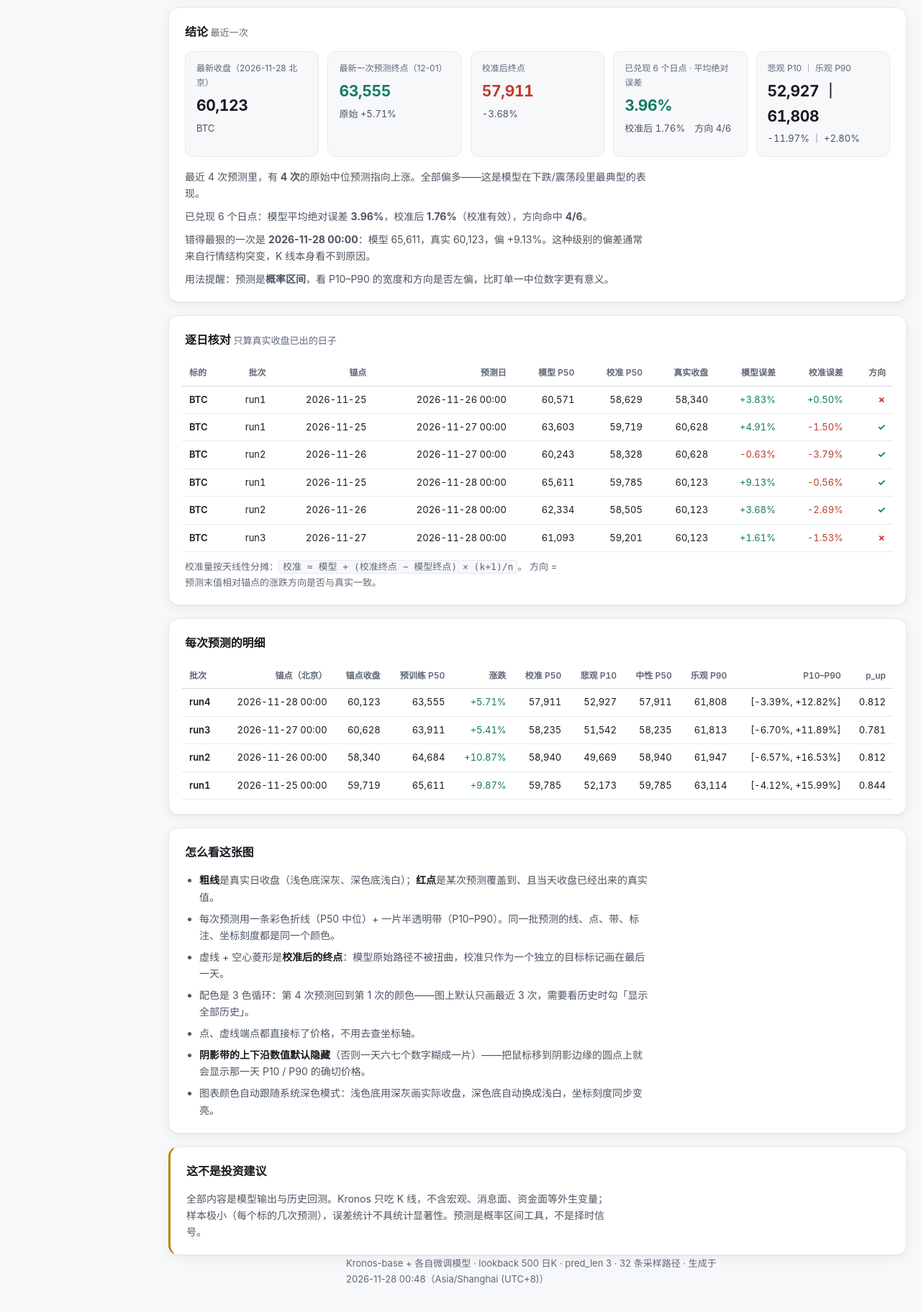
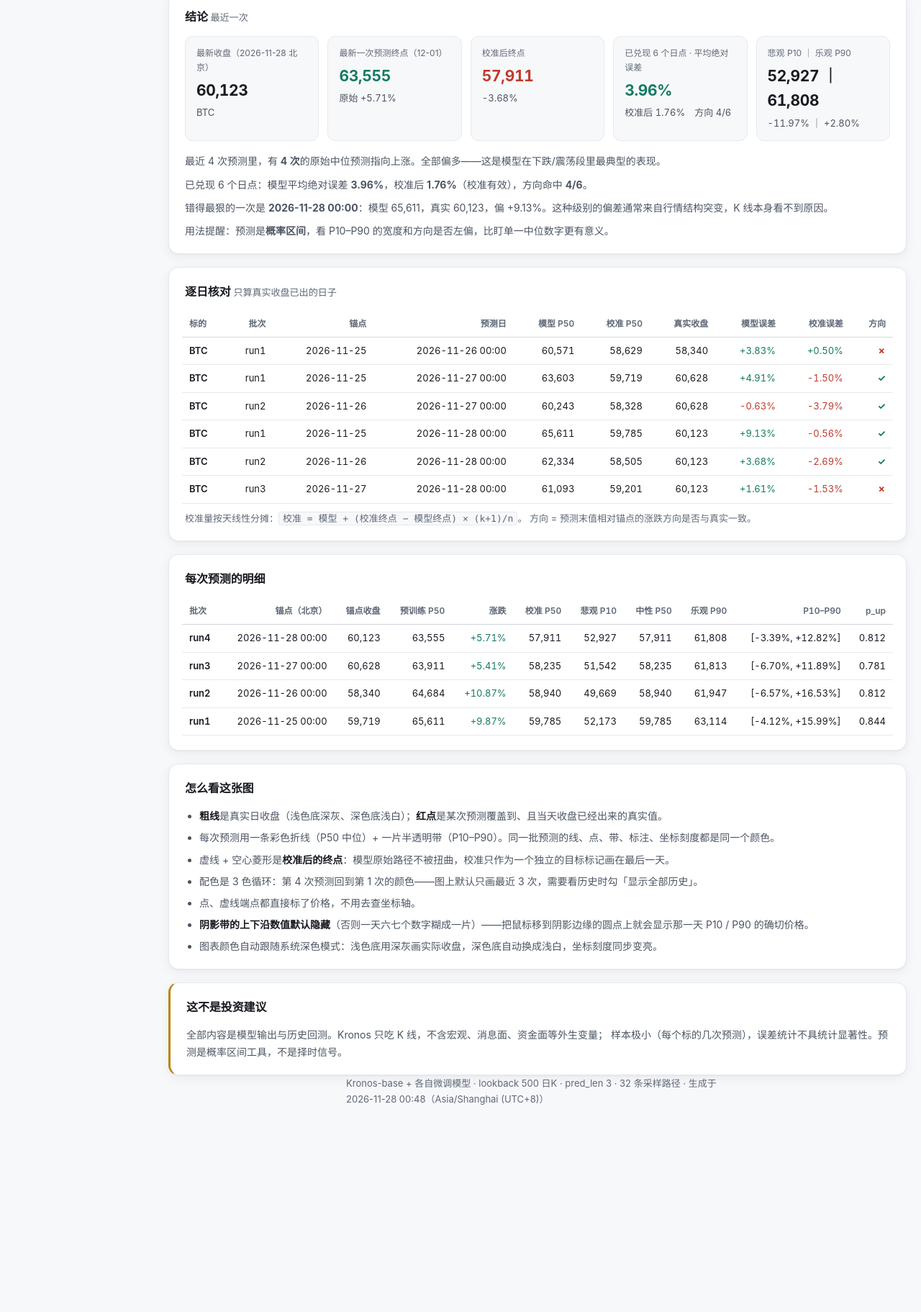
Before and after one commit to UnicornLee/kronos-rolling-forecast, a plain HTML site: page index.html in a window 1280 px wide. Shown: the part 834-2657 px from the top of the page at 72% size. After the commit the page ends 2406 px from the top, so only its background shows below. Drawn offline with Linux system fonts and the light colour scheme.

Commit message:
fix(ui): 正文铺满卡片宽度 + 表格说明列表头左对齐

```diff
--- a/assets/research.js
+++ b/assets/research.js
@@ -93,7 +93,7 @@
   /* ---------- 代理变量表 ---------- */
   function renderProxyTable(d) {
     var t = document.getElementById('proxyTable');
-    var head = '<thead><tr><th>变量</th><th>最新值</th><th>日期</th><th>当前分位</th><th>为什么值得看</th></tr></thead>';
+    var head = '<thead><tr><th>变量</th><th>最新值</th><th>日期</th><th>当前分位</th><th class="tdnote">为什么值得看</th></tr></thead>';
     var rows = PROXIES.map(function (k) {
       var m = d.meta[k] || {};
       var lt = d.latest[k] || {};
@@ -161,7 +161,7 @@
   function renderGateTable(d) {
     var t = document.getElementById('gateTable');
     var head = '<thead><tr><th>标的</th><th>直接用模型</th><th>永远 flat</th>' +
-      '<th>最优闸门</th><th>闸门后 MAPE</th><th>比模型改善</th><th>比 flat 改善</th><th>信模型占比</th></tr></thead>';
+      '<th class="tdnote">最优闸门</th><th>闸门后 MAPE</th><th>比模型改善</th><th>比 flat 改善</th><th>信模型占比</th></tr></thead>';
     var rows = SYMS.map(function (s) {
       var g = d.gate[s];
       var b = g.best;
--- a/assets/style.css
+++ b/assets/style.css
@@ -144,7 +144,7 @@ main { padding: 22px 0 40px; display: flex; flex-direction: column; gap: 18px; }
   letter-spacing: -.005em;
 }
 .card.warn { border-left: 3px solid var(--warn); }
-.card.warn p { margin: 0; color: var(--text-2); font-size: 14px; max-width: 43em; }
+.card.warn p { margin: 0; color: var(--text-2); font-size: 14px; }
 
 /* ---------- controls ---------- */
 .bars {
@@ -260,7 +260,7 @@ main { padding: 22px 0 40px; display: flex; flex-direction: column; gap: 18px; }
 /* ---------- chart ---------- */
 .chartbox { position: relative; width: 100%; }
 #chart { display: block; width: 100%; height: auto; touch-action: pan-y; }
-.hint { margin: 10px 0 0; color: var(--text-3); font-size: 13px; max-width: 40em; }
+.hint { margin: 10px 0 0; color: var(--text-3); font-size: 13px; }
 
 .tip {
   position: absolute;
@@ -298,7 +298,7 @@ main { padding: 22px 0 40px; display: flex; flex-direction: column; gap: 18px; }
 .down { color: var(--bad); }
 .flat { color: var(--text-3); }
 
-.prose { color: var(--text-2); font-size: 14px; max-width: 46em; }
+.prose { color: var(--text-2); font-size: 14px; }
 .prose p { margin: 0 0 9px; }
 .prose p:last-child { margin-bottom: 0; }
 
@@ -328,7 +328,7 @@ td.sym { font-weight: 620; }
 .hit { color: var(--ok); font-weight: 650; }
 .miss { color: var(--bad); font-weight: 650; }
 
-.notes { margin: 0; padding-left: 20px; color: var(--text-2); font-size: 14px; max-width: 46em; }
+.notes { margin: 0; padding-left: 20px; color: var(--text-2); font-size: 14px; }
 .notes li { margin-bottom: 7px; }
 .notes li:last-child { margin-bottom: 0; }
 .notes b { color: var(--text); font-weight: 620; }
```
